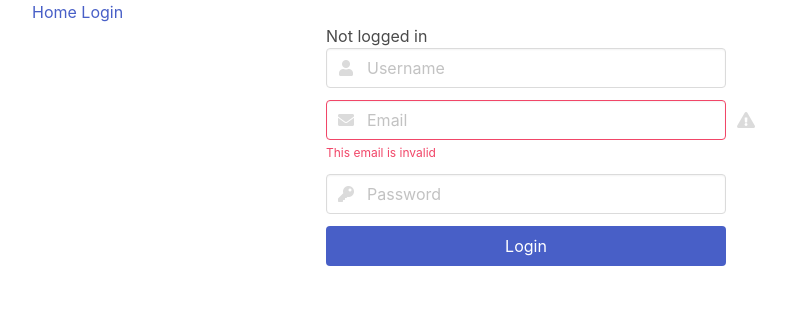
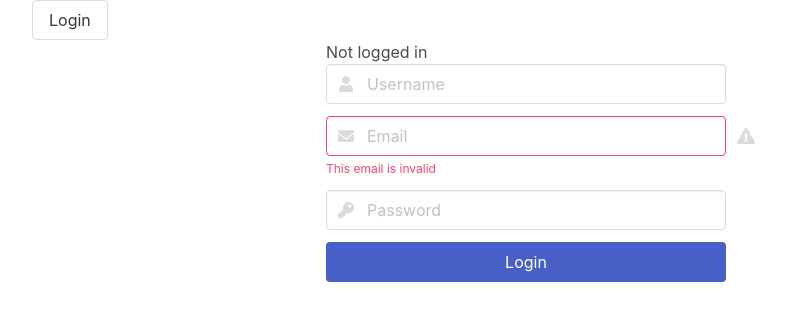
Before and after one commit to lucasweiblen/react-github-explorer, a React (Create React App) app: page /login in a window 1280 px wide. Shown: the top 320 px of the page, without its empty margins (32-818 px from the left). Built offline with nearby package versions, Linux system fonts and the light colour scheme; no server answers.

Commit message:
improved a lot

```diff
--- a/src/NewApp.js
+++ b/src/NewApp.js
@@ -3,7 +3,7 @@ import 'bulma/css/bulma.css';
 import axios from 'axios';
 import NewNavBar from './components/NewNavbar';
 import ProjectsContainer from './components/ProjectsContainer';
-import {languages, frequencies, projects} from './const';
+//import {languages, frequencies, projects} from './const';
 import Login from './components/Login';
 import {Link, Router} from '@reach/router';
 
@@ -11,10 +11,15 @@ class NewApp extends Component {
   constructor(props) {
     super(props);
     this.state = {
-      languages: languages,
-      frequencies: frequencies,
+      //     languages: languages,
+      languages: '',
+      frequencies: ['Daily'],
       projects: [],
-      currentLanguage: languages[0],
+      //     currentLanguage: languages[0],
+      currentLanguage: '',
+      //loggedIn: false, // this will be setup according to the value on localStorage
+      loggedIn: false,
+      frequency: '',
     };
     this.handleChangeLanguage = this.handleChangeLanguage.bind(this);
     this.handleAddLanguage = this.handleAddLanguage.bind(this);
@@ -22,7 +27,35 @@ class NewApp extends Component {
   }
 
   componentDidMount() {
-    this.fetchRepos(this.state.currentLanguage);
+    //this will be fetched only if user is logged in
+    const user = this.isLoggedIn();
+    if (user !== null) {
+      this.setState({
+        loggedIn: true,
+        languages: user.languages.toLowerCase().split(','),
+        frequency: user.frequency.toLowerCase(),
+        currentLanguage: user.favorite_language.toLowerCase(),
+      });
+      if (this.state.currentLanguage !== '') {
+        this.fetchRepos(this.state.currentLanguage);
+      }
+    } else {
+      console.log('NAO LOGADO');
+    }
+  }
+
+  isLoggedIn() {
+    if (localStorage.getItem('user') !== null) {
+      //     console.log('logged in');
+      const data = localStorage.getItem('user');
+      const userData = JSON.parse(data);
+      this.setState({loggedIn: true});
+      return userData;
+    } else {
+      //console.log('not logged in');
+      this.setState({loggedIn: false});
+      return null;
+    }
   }
 
   fetchRepos(language, frequency = 'Daily') {
@@ -55,6 +88,8 @@ class NewApp extends Component {
   }
 
   render() {
+    console.log(this.state);
+
     const navbarProps = {
       languages: this.state.languages,
       frequencies: this.state.frequencies,
@@ -65,6 +100,10 @@ class NewApp extends Component {
     };
 
     const Home = () => {
+      return <div>Home</div>;
+    };
+
+    const Projects = () => {
       return (
         <div>
           <div className="block" />
@@ -77,16 +116,36 @@ class NewApp extends Component {
       );
     };
 
+    const BookmarkedProjects = () => {
+      return <div>BookmarkedProjects</div>;
+    };
+
     return (
       <div className="App">
         <nav className="container">
-          <Link to="/">Home</Link>
-          &nbsp;
-          <Link to="login">Login</Link>
+          {this.state.loggedIn ? (
+            <div>
+              <Link className="button" to="/">
+                Home
+              </Link>
+              <Link className="button" to="projects">
+                Browse
+              </Link>
+              <Link className="button" to="bookmarked_projects">
+                My Bookmarked Projects
+              </Link>
+            </div>
+          ) : (
+            <Link className="button" to="login">
+              Login
+            </Link>
+          )}
         </nav>
         <Router>
           <Home path="/" />
           <Login path="/login" />
+          <Projects path="/projects" />
+          <BookmarkedProjects path="/bookmarked_projects" />
         </Router>
       </div>
     );
@@ -94,3 +153,17 @@ class NewApp extends Component {
 }
 
 export default NewApp;
+
+//return (
+//<div className="App">
+//<nav className="container">
+//<Link to="/">Home</Link>
+//&nbsp;
+//<Link to="login">Login</Link>
+//</nav>
+//<Router>
+//<Home path="/" />
+//<Login path="/login" />
+//</Router>
+//</div>
+//);
--- a/src/components/Login.js
+++ b/src/components/Login.js
@@ -1,6 +1,7 @@
 import React, {useState} from 'react';
 import axios from 'axios';
 import './Login.css';
+import {redirectTo} from '@reach/router';
 
 const Login = () => {
   const [username, setUsername] = useState('');
@@ -10,7 +11,8 @@ const Login = () => {
   const [loggedIn, setLoggedIn] = useState(false);
 
   const validateEmail = email => {
-    var re = /^(([^<>()[\]\\.,;:\s@\"]+(\.[^<>()[\]\\.,;:\s@\"]+)*)|(\".+\"))@((\[[0-9]{1,3}\.[0-9]{1,3}\.[0-9]{1,3}\.[0-9]{1,3}\])|(([a-zA-Z\-0-9]+\.)+[a-zA-Z]{2,}))$/;
+    //   var re = /^(([^<>()[\]\\.,;:\s@\"]+(\.[^<>()[\]\\.,;:\s@\"]+)*)|(\".+\"))@((\[[0-9]{1,3}\.[0-9]{1,3}\.[0-9]{1,3}\.[0-9]{1,3}\])|(([a-zA-Z\-0-9]+\.)+[a-zA-Z]{2,}))$/;
+    const re = /^(([^<>()[\]\\.,;:\s@"]+(\.[^<>()[\]\\.,;:\s@"]+)*)|(".+"))@((\[[0-9]{1,3}\.[0-9]{1,3}\.[0-9]{1,3}\.[0-9]{1,3}\])|(([a-zA-Z\-0-9]+\.)+[a-zA-Z]{2,}))$/;
     return re.test(email);
   };
 
@@ -24,8 +26,11 @@ const Login = () => {
         password: password,
       })
       .then(function(response) {
-        console.log(response);
+        //       console.log(response);
         if (response.status === 200) {
+          console.log(response.data);
+          const dataToBeStored = JSON.stringify(response.data);
+          localStorage.setItem('user', dataToBeStored);
           setLoggedIn(true);
         }
       })
@@ -59,8 +64,8 @@ const Login = () => {
 
   return (
     <div className="container login">
-      <div class="columns is-mobile is-centered">
-        <div class="column is-half">
+      <div className="columns is-mobile is-centered">
+        <div className="column is-half">
           {loggedIn ? 'Logged in' : 'Not logged in'}
           <div className="field">
             <div className="control has-icons-left">
--- a/src/components/NewProject.js
+++ b/src/components/NewProject.js
@@ -60,7 +60,7 @@ const NewProject = project => {
               </p>
             </div>
             <div className="level">
-              <a href="#" className="level-item level-right">
+              <a href="www.foobar.com" className="level-item level-right">
                 <span className="icon is-small">
                   <i className="fas fa-heart" />
                 </span>
```
